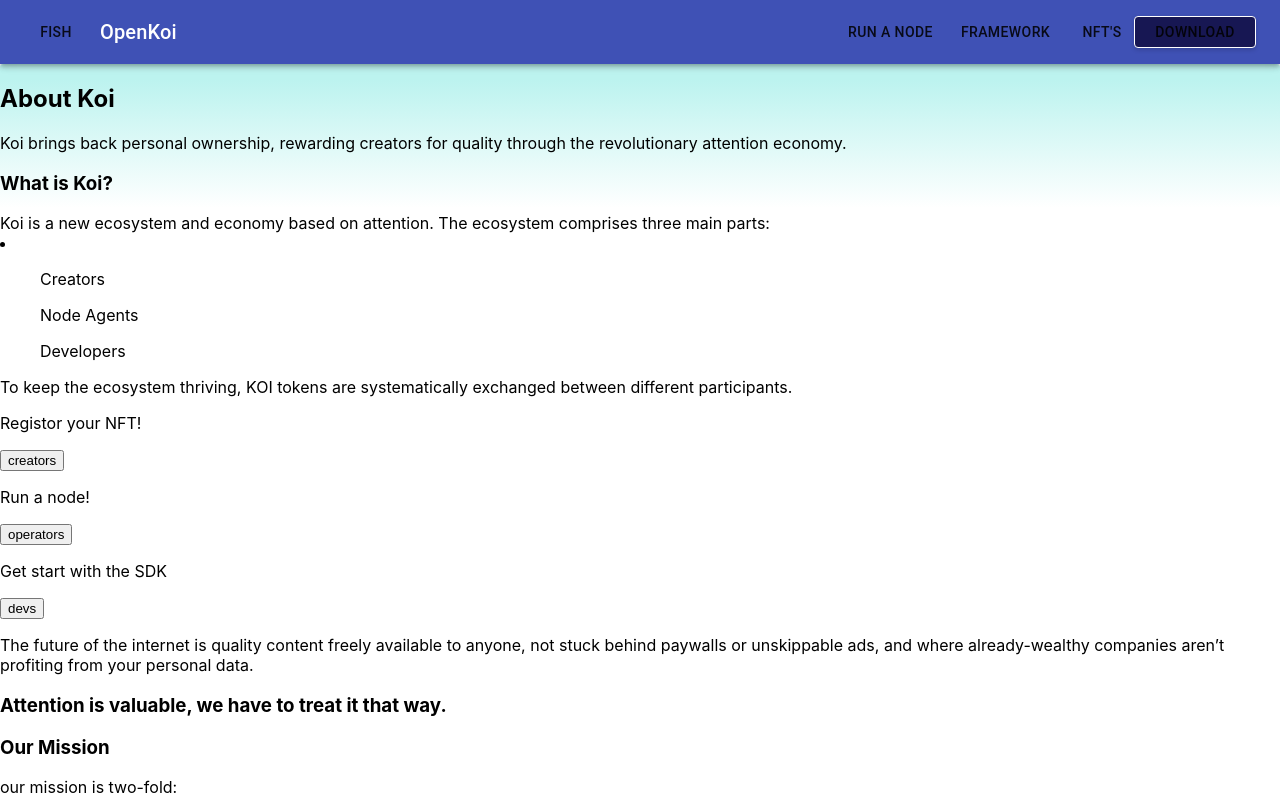
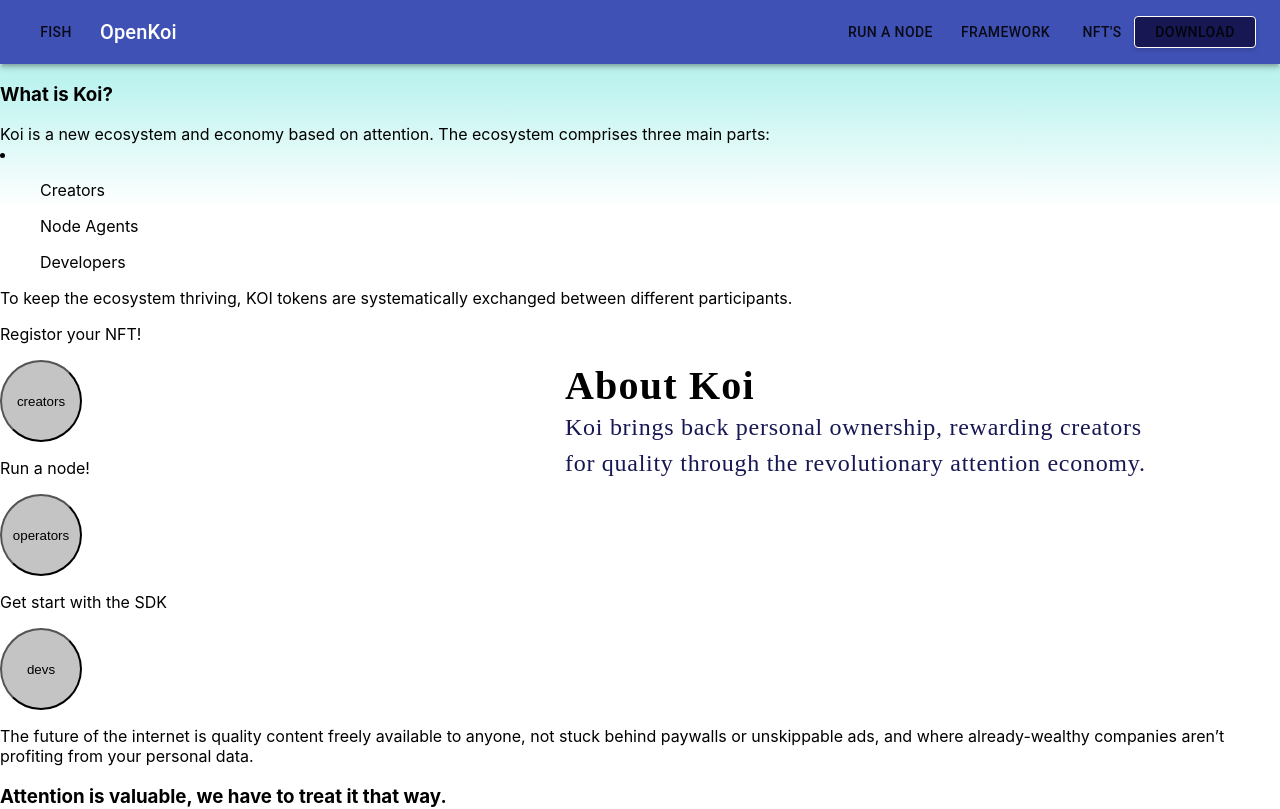
Before and after one commit to JmCole19/koi-aboutme, a React (Create React App) app: page / in a window 1280 px wide. Shown: the top 809 px of the page. Built offline with nearby package versions, Linux system fonts and the light colour scheme.

Commit message:
Styling changes, content created

```diff
--- a/src/components/appBoard/content.js
+++ b/src/components/appBoard/content.js
@@ -1,15 +1,17 @@
 import React from 'react';
-import backStyle from './background';
+import backStyle from '../../css/stylesjs/background';
+import contentStyle from '../../css/stylesjs/contentCss';
 
 export default function Board() {
     const background = backStyle();
+    const style = contentStyle();
 
     return (
         <div className={background.root}>
             <div>
                 <div className='top'>
-                    <h2>About Koi</h2>
-                    <p>Koi brings back personal ownership, rewarding creators for quality through the revolutionary attention economy.</p>
+                    <h2 className={style.title}>About Koi</h2>
+                    <p className={style.titleDescrip}>Koi brings back personal ownership, rewarding creators for quality through the revolutionary attention economy.</p>
                 </div>
                 <div>
                     <h3>What is Koi?</h3>
@@ -25,15 +27,15 @@ export default function Board() {
                 <div>
                     <div>
                         <p>Registor your NFT!</p>
-                        <button>creators</button>
+                        <button className={style.circles}>creators</button>
                     </div>
                     <div>
                         <p>Run a node!</p>
-                        <button>operators</button>
+                        <button className={style.circles}>operators</button>
                     </div>
                     <div>
                         <p>Get start with the SDK</p>
-                        <button>devs</button>
+                        <button className={style.circles}>devs</button>
                     </div>
                 </div>
             </div>
@@ -52,11 +54,11 @@ export default function Board() {
                 </div>
                 <div>
                     <div>
-                        <image />
+                        <image className={style.circles}/>
                         <h3>Create and ensure universal, equitable access to quality information</h3>
                     </div>
                     <div>
-                        <image />
+                        <image className={style.circles}/>
                         <h3>Reward creators directly for the content they produce</h3>
                     </div>
                 </div>
@@ -117,7 +119,7 @@ export default function Board() {
             <div className='teamCard'>
                 <h3>The Koi Team</h3>
                 <div>
-                    <image />
+                    <image className={style.circles}/>
                     <h5>Placeholder</h5>
                     <p>Placeholder</p>
                 </div>
--- a/src/components/navbar/navbar.js
+++ b/src/components/navbar/navbar.js
@@ -1,5 +1,5 @@
 import React from 'react';
-import useStyles from './navbarCss';
+import useStyles from '../../css/stylesjs/navbarCss';
 import AppBar from '@material-ui/core/AppBar';
 import Toolbar from '@material-ui/core/Toolbar';
 import Typography from '@material-ui/core/Typography';
--- /dev/null
+++ b/src/css/stylesjs/contentCss.js
@@ -0,0 +1,56 @@
+import { makeStyles } from '@material-ui/core/styles';
+
+const contentStyle = makeStyles((theme) => ({
+    title: {
+        position: 'absolute',
+        width: '458px',
+        height: '56px',
+        right: '257px',
+        top: '261px',
+        fontFamily: 'Catamaran',
+        fontStyle: 'normal',
+        fontWeight: 600,
+        fontSize: '40px',
+        lineHeight: '56px',
+        letterSpacing: '0.03em',
+    },
+    titleDescrip: {
+        position: 'absolute',
+        width: '601px',
+        height: '72px',
+        right: '114px',
+        top: '321px',
+
+        fontFamily: 'Catamaran',
+        fontStyle: 'normal',
+        fontWeight: 'normal',
+        fontSize: '24px',
+        lineHeight: '36px',
+
+        letterSpacing: '0.03em',
+
+        color: '#171753',
+
+
+    },
+    textSmall: {
+        fontFamily: 'Catamaran',
+        fontStyle: 'normal',
+        fontWeight: 'normal',
+        fontSize: '16px',
+        lineHeight: '28px',
+
+        textAlign: 'center',
+        letterSpacing: '0.03em',
+
+        color: '#171753',
+    },
+    circles: {
+        width: '82px',
+        height: '82px',
+        background: '#C4C4C4',
+        borderRadius: '50%',
+    },
+}))
+
+export default contentStyle;
```
Also changed, not shown: src/css/content.css (added), src/css/stylesjs/background.js (renamed from src/components/appBoard/background.js), src/css/stylesjs/navbarCss.js (renamed from src/components/navbar/navbarCss.js).
